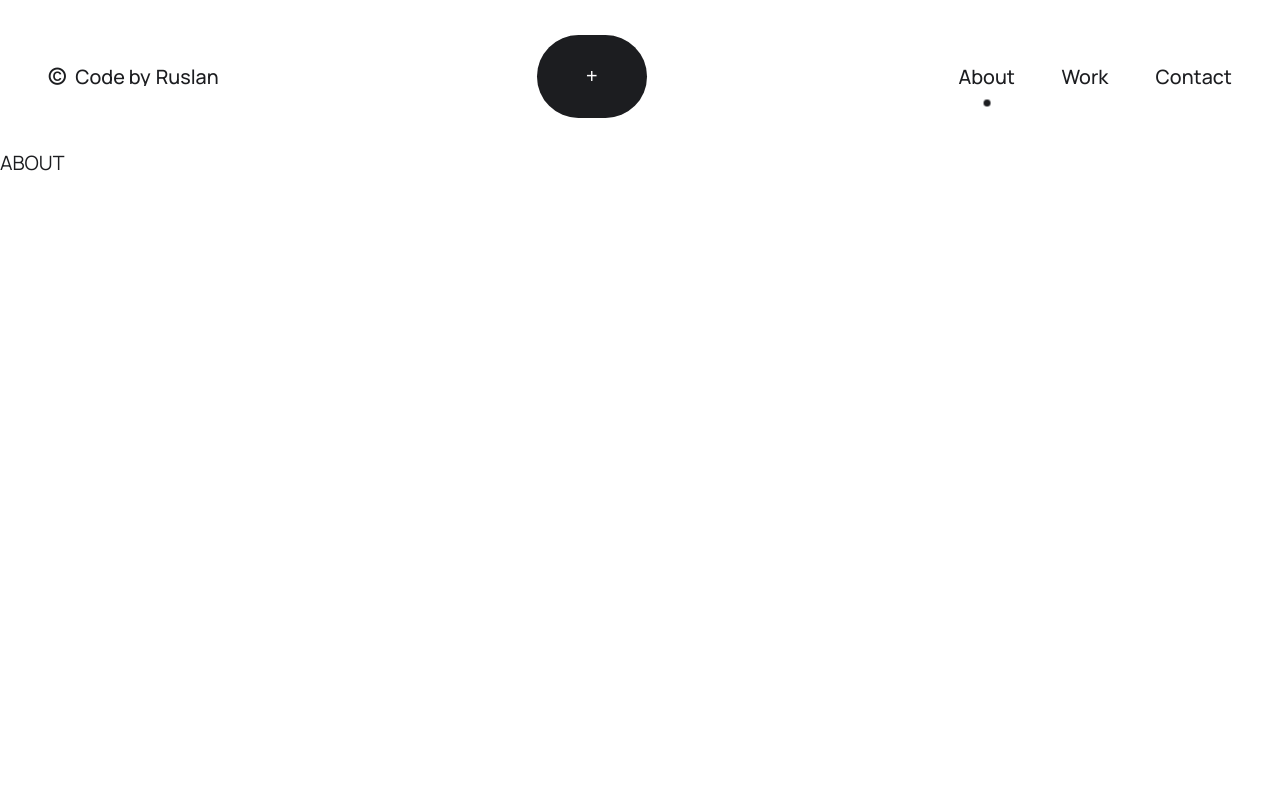
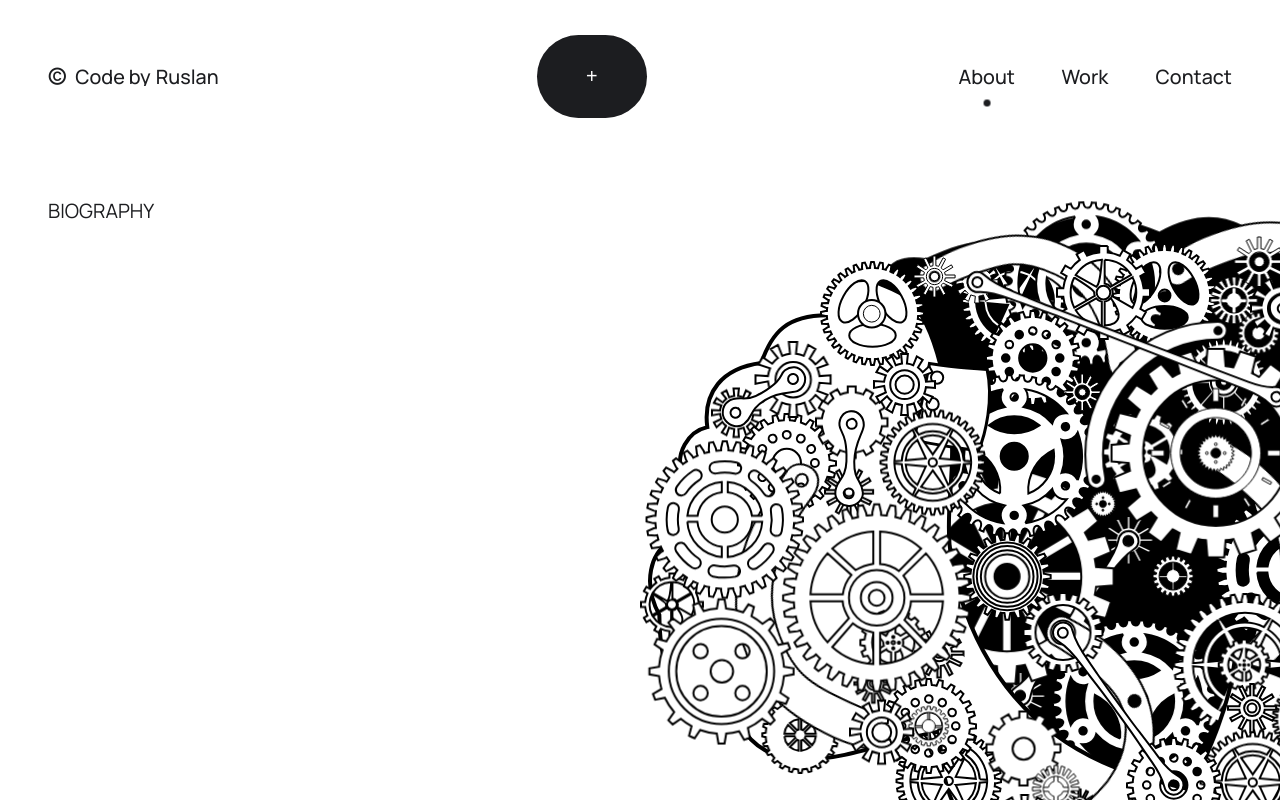
Before and after one commit to ssenick/ssenick-portfolio, a React (Vite) app: page / in a window 1280 px wide. Both pictures are taken after a click on the button "About me". Shown: the top 800 px of the page. Built offline with nearby package versions, Linux system fonts and the light colour scheme.

Commit message:
test commit

```diff
--- a/src/components/AnimateList/model/types.ts
+++ b/src/components/AnimateList/model/types.ts
@@ -1,6 +1,5 @@
 export interface animateListItemsType {
    name: string;
-   category: string;
    year: string;
    src: string;
 }
--- a/src/pages/AboutPage/ui/AboutPage/AboutPage.module.scss
+++ b/src/pages/AboutPage/ui/AboutPage/AboutPage.module.scss
@@ -1,3 +1,31 @@
 .AboutPage {
-  position: inherit;
+  .wrapper {
+    position: relative;
+    display: flex;
+    padding: var(--p-container);
+    overflow: hidden;
+  }
+
+  // TEXT
+  .textBlock {
+    flex: 1 0 50%;
+    display: flex;
+    flex-direction: column;
+    gap: 64px;
+
+    .biography,
+    .skills,
+    .experience {
+      min-height: 70vh;
+    }
+  }
+
+  .imageBlock {
+    position: relative;
+
+    .brain {
+      width: 1042px;
+      height: 810px;
+    }
+  }
 }
--- a/src/pages/AboutPage/ui/AboutPage/AboutPage.tsx
+++ b/src/pages/AboutPage/ui/AboutPage/AboutPage.tsx
@@ -1,5 +1,9 @@
+import { motion, useMotionValueEvent, useScroll } from 'framer-motion';
+import { useRef } from 'react';
+
 import { Page } from '@/components/Page/Page';
 import { classNames } from '@/helpers/classNames/classNames';
+import { Brain } from '@/pages/AboutPage/ui/Brain/Brain';
 
 import cls from './AboutPage.module.scss';
 
@@ -9,10 +13,33 @@ interface AboutPageProps {
 
 const AboutPage = (props: AboutPageProps) => {
    const { className } = props;
+   const ref = useRef<HTMLDivElement | null>(null);
 
+   const { scrollYProgress } = useScroll({
+      target: ref,
+      offset: ['start start', 'end end'],
+   });
+   // const valueMove = useTransform(scrollYProgress, [0, 1], ['0%', '70%']);
+
+   useMotionValueEvent(scrollYProgress, 'change', (latest) => {
+      console.log(latest);
+   });
    return (
       <Page className={classNames(cls.AboutPage, {}, [className])}>
-         <div style={{ height: '120vh' }}>ABOUT</div>
+         <div ref={ref} className={cls.wrapper}>
+            <div className={cls.textBlock}>
+               {/* Биография */}
+               <div className={cls.biography}>BIOGRAPHY</div>
+               {/* Скилы */}
+               <div className={cls.skills}>SKILLS</div>
+               {/* Опыт */}
+               <div className={cls.experience}>EXPERIENCE</div>
+            </div>
+            <motion.div className={cls.imageBlock}>
+               <Brain className={cls.brain} scrollYProgress={scrollYProgress} />
+            </motion.div>
+            <div style={{ height: '100vh' }}></div>
+         </div>
       </Page>
    );
 };
--- a/src/pages/HomePage/ui/HomeAbout/HomeAbout.module.scss
+++ b/src/pages/HomePage/ui/HomeAbout/HomeAbout.module.scss
@@ -1,6 +1,6 @@
 .HomeAbout {
   display: grid;
-  padding: calc(var(--index) * 8)  var(--p-container) calc(var(--index) * 8) var(--p-container);
+  padding: calc(var(--index) * 6)  var(--p-container) calc(var(--index) * 1) var(--p-container);
   grid-template-columns: 1fr 30%;
 
   // 30 / 150
@@ -17,6 +17,10 @@
     gap: clamp(1.875rem, 1.502rem + 1.866vw, 5rem);
   }
 
+  @media (max-width: 992px) {
+    max-width: 85vw;
+  }
+
   @media (max-width: 772px) {
     grid-template-columns: auto;
     max-width: none;
--- a/src/pages/HomePage/ui/HomeAbout/HomeAbout.tsx
+++ b/src/pages/HomePage/ui/HomeAbout/HomeAbout.tsx
@@ -19,9 +19,9 @@ const HomeAbout = memo((props: HomeAboutProps) => {
 
    const { scrollYProgress } = useScroll({
       target: ref,
-      offset: ['start end', 'start start'],
+      offset: ['start end', 'end start'],
    });
-   const valueMove = useTransform(scrollYProgress, [0, 1], ['70%', '-70%']);
+   const valueMove = useTransform(scrollYProgress, [0, 1], ['100%', '-50%']);
    return (
       <div className={classNames(cls.HomeAbout, {}, [className])}>
          <TextMaskAnimated margin={'-9%'} size={'mediumSize'}>
--- a/src/pages/WorkPage/ui/WorkPage/WorkPage.tsx
+++ b/src/pages/WorkPage/ui/WorkPage/WorkPage.tsx
@@ -12,6 +12,7 @@ const WorkPage = (props: WorkPageProps) => {
    return (
       <Page className={classNames(cls.WorkPage, {}, [className])}>
          <h1>WORK</h1>
+         <div style={{ height: '200vh' }}></div>
       </Page>
    );
 };
```
